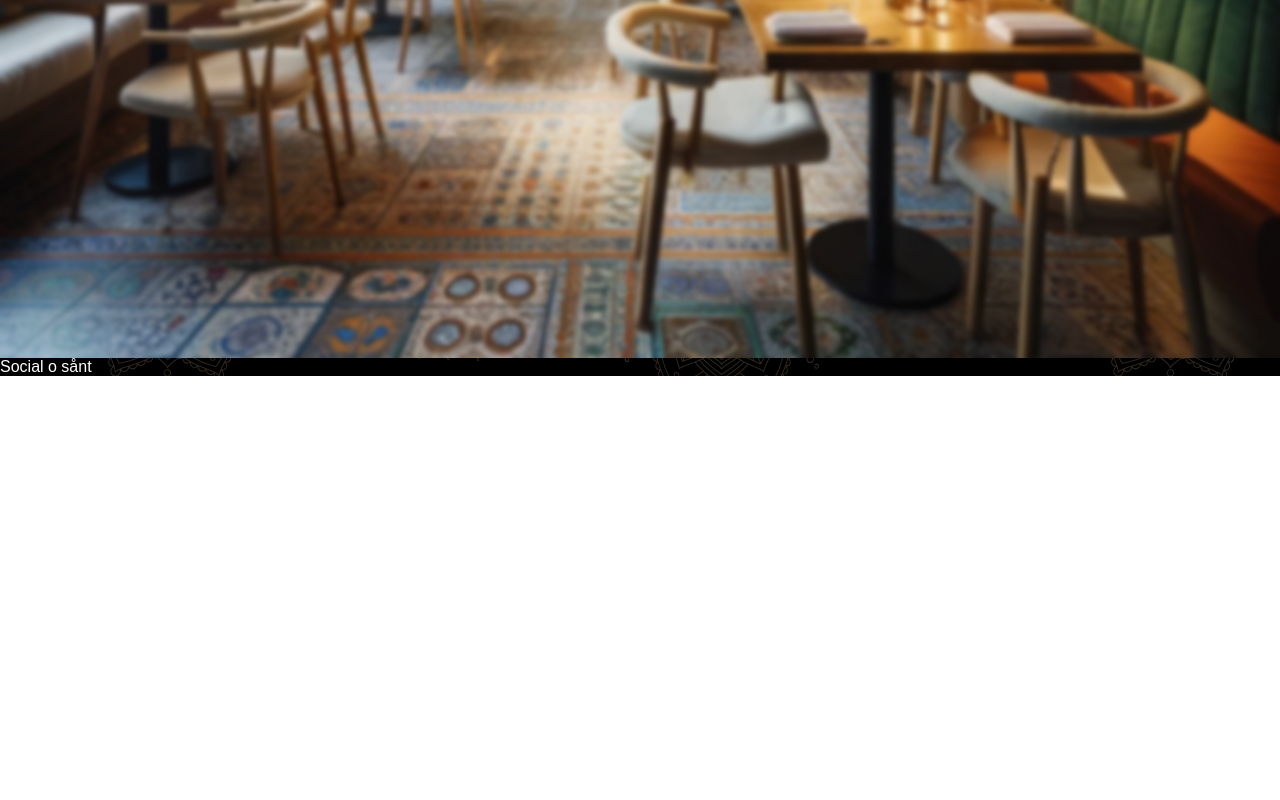
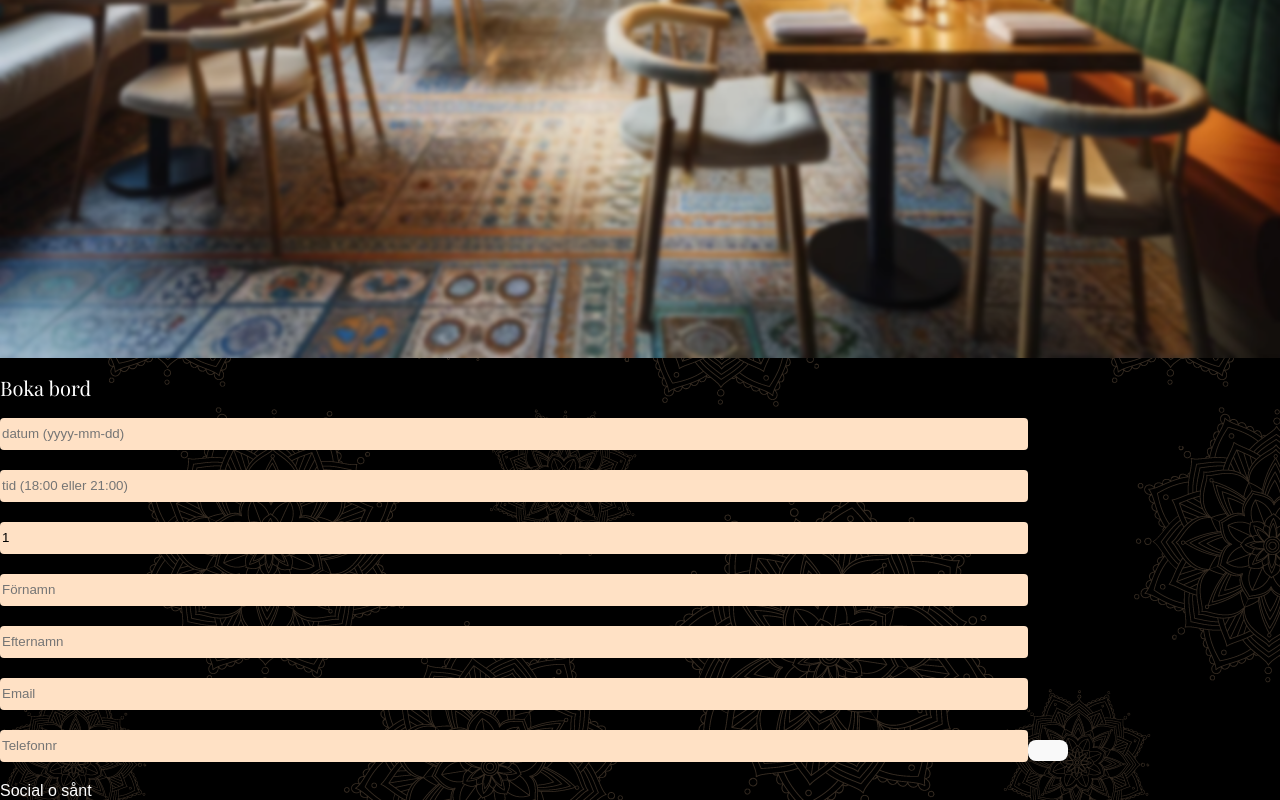
Before and after one commit to Medieinstitutet/the-restaurant-team8, a React (Vite) app: page /booking in a window 1280 px wide. Shown: the part 1055-1855 px from the top of the page. Before the commit the page ends 1431 px from the top, so only its background shows below. Built offline with nearby package versions, Linux system fonts and the light colour scheme; a web font is replaced by a local one.

Commit message:
booking-dummy

```diff
--- /dev/null
+++ b/src/components/booking/BookTable.tsx
@@ -0,0 +1,88 @@
+import { FormEvent, useState } from "react";
+import axios from "axios";
+
+export const BookTable = () => {
+    const restaurantId = "65ca1266c11c3c8be672e7c9"
+
+  const [name, setName] = useState("");
+  const [lastName, setLastName] = useState("")
+  const [email, setEmail] = useState("");
+  const [phone, setPhone] = useState("");
+  const [numberOfGuests, setNumberOfGuests] = useState(1);
+  const [date, setDate] = useState("");
+  const [time, setTime] = useState("");
+  const [bookingSuccess, setBookingSuccess] = useState(false)
+
+  const handleSubmit = async (e: FormEvent) => {
+    e.preventDefault();
+
+    try {
+
+
+        await axios.post('https://school-restaurant-api.azurewebsites.net/booking/create', {
+            restaurantId: restaurantId,
+            date,
+            time,
+            numberOfGuests,
+            customer: {
+              name:name,
+              lastname: lastName,
+              email: email,
+              phone: phone
+            }
+        });
+
+        setBookingSuccess(true);
+    }
+
+    catch (error) {
+        alert('Något gick fel, försök igen')
+    }
+
+    console.log()
+}
+
+  return (
+    <>
+      <h2>Boka bord</h2>
+      <form onSubmit={handleSubmit}>
+        <input
+          type="text"
+          value={date}
+          onChange={(e) => setDate(e.target.value)}
+          placeholder="datum (yyyy-mm-dd)"
+        />
+        <input
+          type="text"
+          value={time}
+          onChange={(e) => setTime(e.target.value)}
+          placeholder="tid (18:00 eller 21:00)"
+        />
+        <input
+          type="number"
+          value={numberOfGuests}
+          onChange={(e) => setNumberOfGuests(+e.target.value)}
+          placeholder="datum (yyyy-mm-dd)"
+        />
+        <input type="text"
+            value={name}
+            onChange={(e) => setName(e.target.value)}
+            placeholder="Förnamn"/>
+            <input type="text"
+            value={lastName}
+            onChange={(e) => setLastName(e.target.value)}
+            placeholder="Efternamn"/>
+            <input type="text"
+            value={email}
+            onChange={(e) => setEmail(e.target.value)}
+            placeholder="Email"/>
+            <input type="text"
+            value={phone}
+            onChange={(e) => setPhone(e.target.value)}
+            placeholder="Telefonnr"/>
+
+            <button type="submit"></button>
+      </form>
+    </>
+  );
+};
--- a/src/pages/Booking.tsx
+++ b/src/pages/Booking.tsx
@@ -1,9 +1,11 @@
+import { BookTable } from "../components/booking/BookTable"
 import { Header } from "../components/header/Header"
 import HeaderImg from '../images/booking_headerimage1.png'
 export const Booking = () => {
     return (
     <>
     <Header title="Boka bord" imageUrl={HeaderImg} />
+    <BookTable></BookTable>
     </>
     )
 
```
Also changed, not shown: src/components/bookTableForm/BookTableForm.tsx (added), src/components/bookTableForm/BookingForm.scss (added), src/components/searchTableForm/SearchTableForm.tsx (added).
